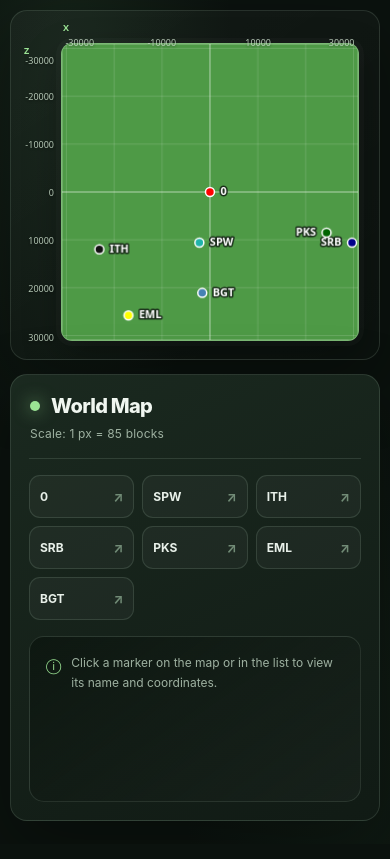
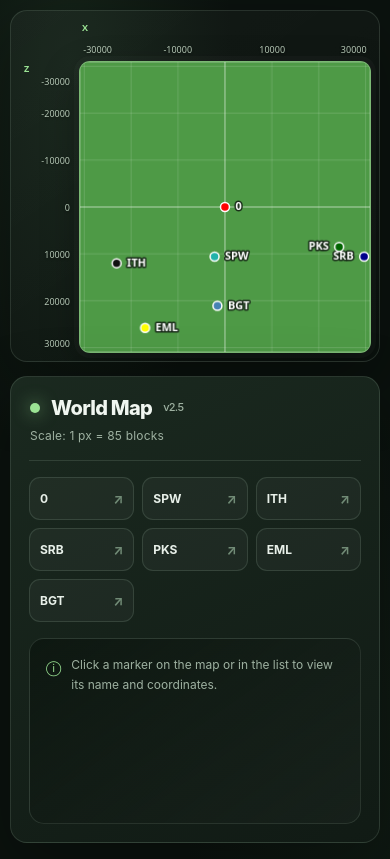
Before and after one commit to stepanilnicki/FlatWorld-map, a plain HTML site: page index.html in a window 390 px wide. Drawn offline with Linux system fonts and the light colour scheme.

Commit message:
Add files via upload

```diff
--- a/index.html
+++ b/index.html
@@ -4,7 +4,7 @@
   <meta charset="UTF-8">
   <meta name="viewport" content="width=device-width, initial-scale=1, viewport-fit=cover">
   <meta name="theme-color" content="#0b120e">
-  <title>FlatWorld — Server Map</title>
+  <title>FlatWorld — Server Map 2.5</title>
   <style>
     :root {
       color-scheme: dark;
@@ -287,18 +287,21 @@
         border-radius: 17px;
       }
       .map-frame {
-        --axis-left: 42px;
-        --axis-top: 24px;
+        --axis-left: 60px;
+        --axis-top: 42px;
         width: min(100%, calc(58dvh + 42px));
       }
       .axis { font-size: 9px; }
-      .axis-x .axis-tick { top: 19px; }
+      .axis-x .axis-tick { top: 26px; font-size: 9px; }
+      .axis-x::before { left: 3px; top: 4px; }
+      .axis-z::before { left: 5px; top: 3px; }
+      .axis-z .axis-tick { right: 9px; font-size: 9px; }
       #mapCanvas { border-radius: 11px; }
       .sidebar { padding: 18px; gap: 16px; border-radius: 17px; }
       h1 { font-size: 20px; }
       .marker-list { grid-template-columns: repeat(3, minmax(0, 1fr)); gap: 8px; }
       .marker-btn { min-height: 43px; padding: 9px 10px; font-size: 12px; }
-      .info-card { height: 166px; min-height: 166px; }
+      .info-card { height: 186px; min-height: 186px; max-height: 186px; overflow: auto; }
     }
 
     @media (max-width: 370px) {
@@ -322,7 +325,7 @@
 
   <aside class="sidebar">
     <header class="heading">
-      <h1>World Map</h1>
+      <h1>World Map <span style="font-size:11px;color:#9eb1a1;font-weight:500">v2.5</span></h1>
       <div class="scale-note">Scale: 1 px = 85 blocks</div>
     </header>
 
@@ -376,8 +379,9 @@
       const stageStyle = getComputedStyle(stage);
       const padX = parseFloat(stageStyle.paddingLeft) + parseFloat(stageStyle.paddingRight);
       const padY = parseFloat(stageStyle.paddingTop) + parseFloat(stageStyle.paddingBottom);
-      const axisLeft = isMobile ? 54 : 62;
-      const axisTop = isMobile ? 34 : 38;
+      const frameStyle = getComputedStyle(mapFrame);
+      const axisLeft = parseFloat(frameStyle.getPropertyValue("--axis-left"));
+      const axisTop = parseFloat(frameStyle.getPropertyValue("--axis-top"));
 
       const availableWidth = Math.max(180, stage.clientWidth - padX - axisLeft);
       const availableHeight = isMobile
@@ -411,14 +415,14 @@
 
       values.forEach((value, index) => {
         const x = (value - MIN_X) / worldWidth * viewWidth;
-        const showX = viewWidth >= 390 || index % 2 === 0;
+        const showX = viewWidth >= 420 || index % 2 === 0;
         if (showX) {
           const xTick = document.createElement("span");
           xTick.className = "axis-tick";
           xTick.textContent = String(value);
-          xTick.style.left = Math.max(2, Math.min(viewWidth - 2, x)) + "px";
-          if (x < 28) xTick.style.transform = "translateX(0)";
-          else if (x > viewWidth - 28) xTick.style.transform = "translateX(-100%)";
+          xTick.style.left = Math.max(0, Math.min(viewWidth, x)) + "px";
+          if (x < 34) xTick.style.transform = "translateX(0)";
+          else if (x > viewWidth - 34) xTick.style.transform = "translateX(-100%)";
           axisX.appendChild(xTick);
         }
 
@@ -426,7 +430,7 @@
         const zTick = document.createElement("span");
         zTick.className = "axis-tick";
         zTick.textContent = String(value);
-        zTick.style.top = Math.max(17, Math.min(viewHeight - 2, y)) + "px";
+        zTick.style.top = Math.max(20, Math.min(viewHeight - 10, y)) + "px";
         axisZ.appendChild(zTick);
       });
     }
```
